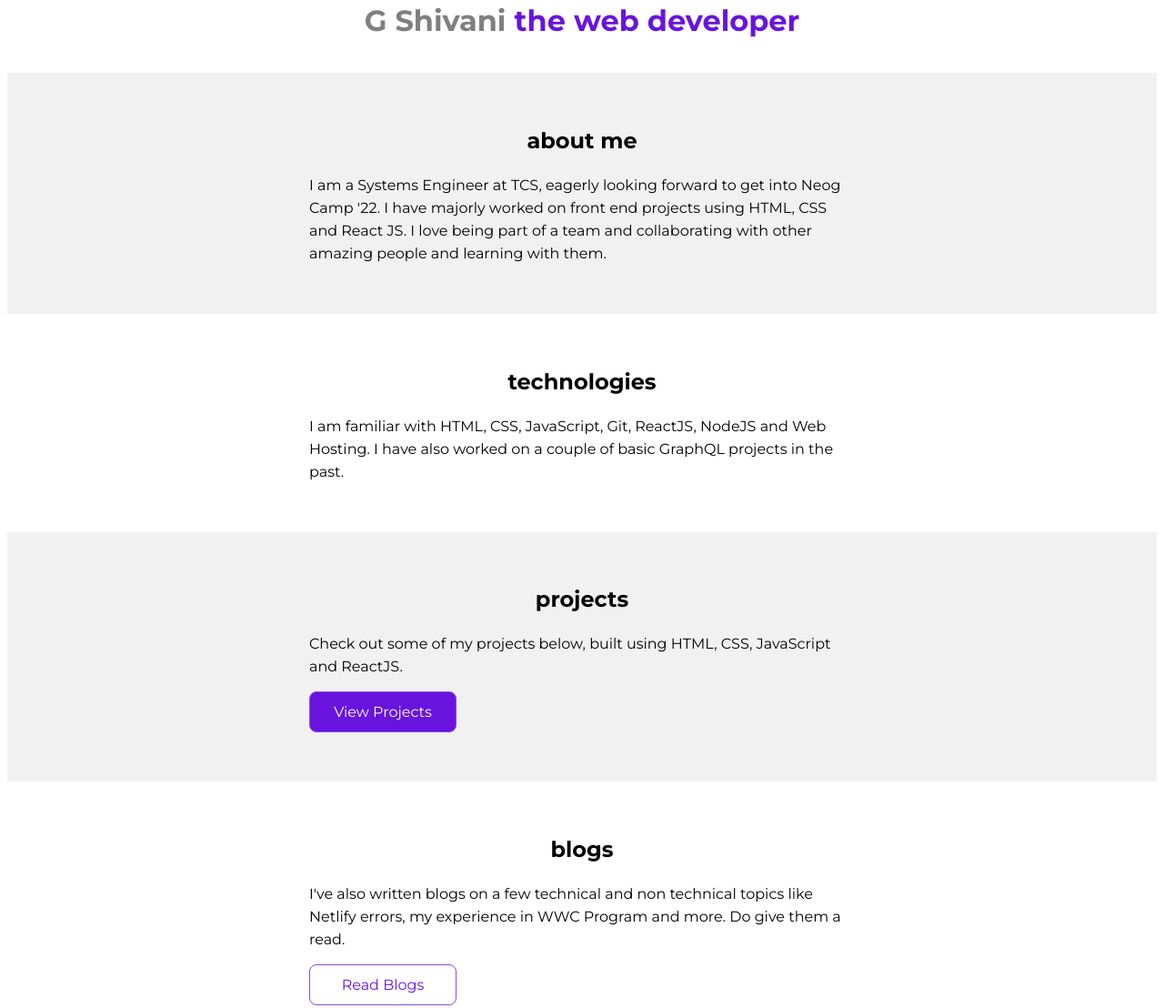
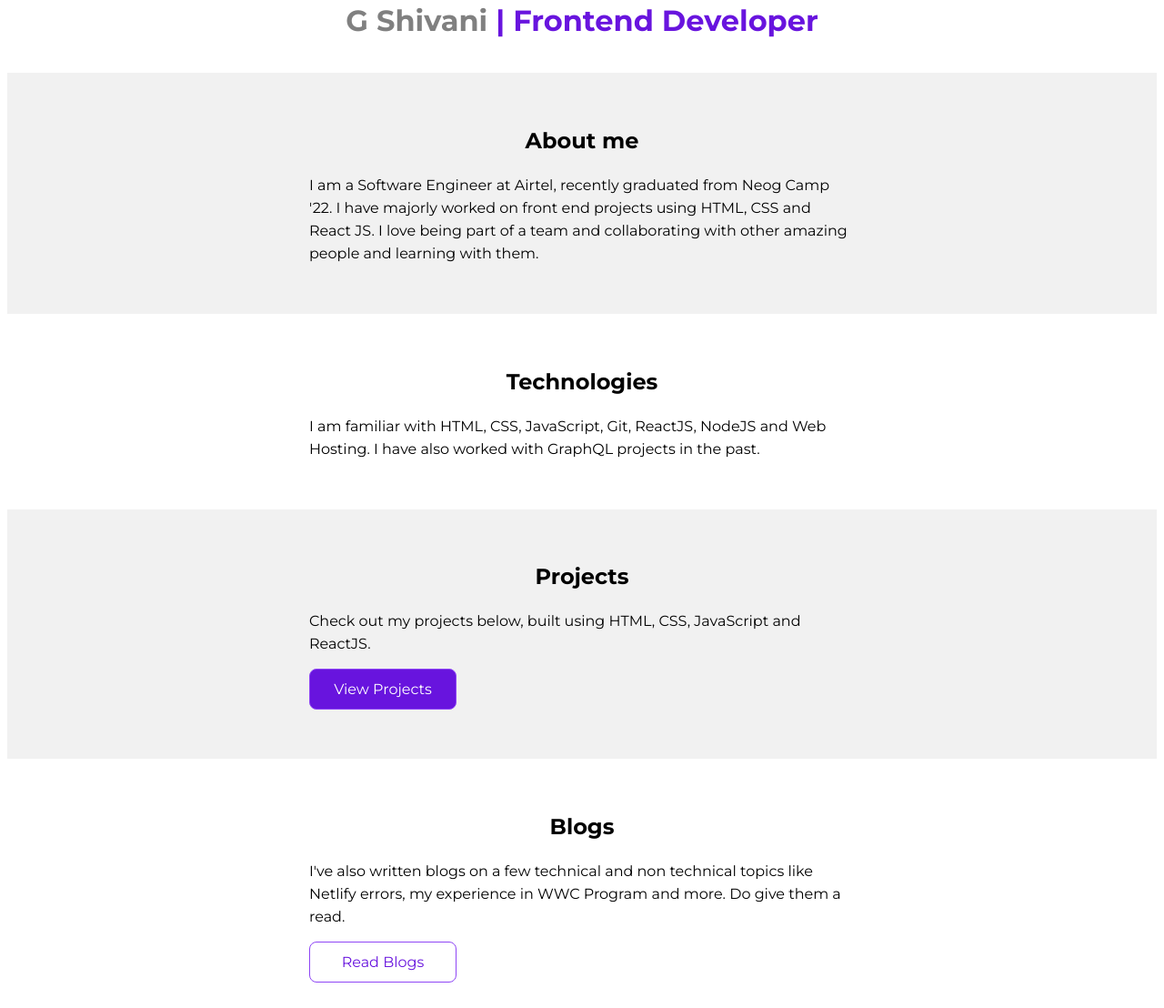
Before and after one commit to shivanigangadharan/neog-portfolio, a plain HTML site: page index.html in a window 1280 px wide. Shown: the part 469-1577 px from the top of the page at 91% size. Drawn offline with Linux system fonts and the light colour scheme.

Commit message:
Updated Landing Page Content

```diff
--- a/index.html
+++ b/index.html
@@ -32,31 +32,30 @@
             <h1>
                 <b>
                     <span style="color: grey;"> G Shivani </span>
-                    <span style="color: #6814de;"> the web developer</span>
+                    <span style="color: #6814de;"> | Frontend Developer</span>
                 </b>
             </h1>
             <div style="margin: 3% 0px 0px 0px;">
                 <div class="card">
-                    <h3>about me</h3>
-                    <p class="para"> I am a Systems Engineer at TCS, eagerly looking forward to get into Neog Camp '22. I have majorly worked
+                    <h3> About me</h3>
+                    <p class="para"> I am a Software Engineer at Airtel, recently graduated from Neog Camp '22. I have majorly worked
                         on front end projects using HTML, CSS and React JS. I love being part of a team and collaborating
                         with other amazing people and learning with them.</p>
                 </div>
                 <div class="card" style="background: white;">
-                    <h3>technologies</h3>
-                    <p class="para"> I am familiar with HTML, CSS, JavaScript, Git, ReactJS, NodeJS and Web Hosting. I have also worked on
-                        a couple of basic GraphQL projects in the past.</p>
+                    <h3> Technologies</h3>
+                    <p class="para"> I am familiar with HTML, CSS, JavaScript, Git, ReactJS, NodeJS and Web Hosting. I have also worked with GraphQL projects in the past.</p>
                 </div>
                 <div class="card">
-                    <h3>projects</h3>
-                    <p class="para"> Check out some of my projects below, built using HTML, CSS, JavaScript and ReactJS.
+                    <h3> Projects</h3>
+                    <p class="para"> Check out my projects below, built using HTML, CSS, JavaScript and ReactJS.
                         <a href="./projects.html" class="button button-primary" style="margin-top: 15px;">
                             View Projects
                         </a>
                     </p>
                 </div>
                 <div class="card" style="background: white;">
-                    <h3>blogs</h3>
+                    <h3> Blogs</h3>
                     <p class="para"> I've also written blogs on a few technical and non technical topics like Netlify errors, my experience
                         in WWC Program and more. Do give them a read.
                         <a href="./blogs.html" class="button button-plain" style="margin-top: 15px;">
```
